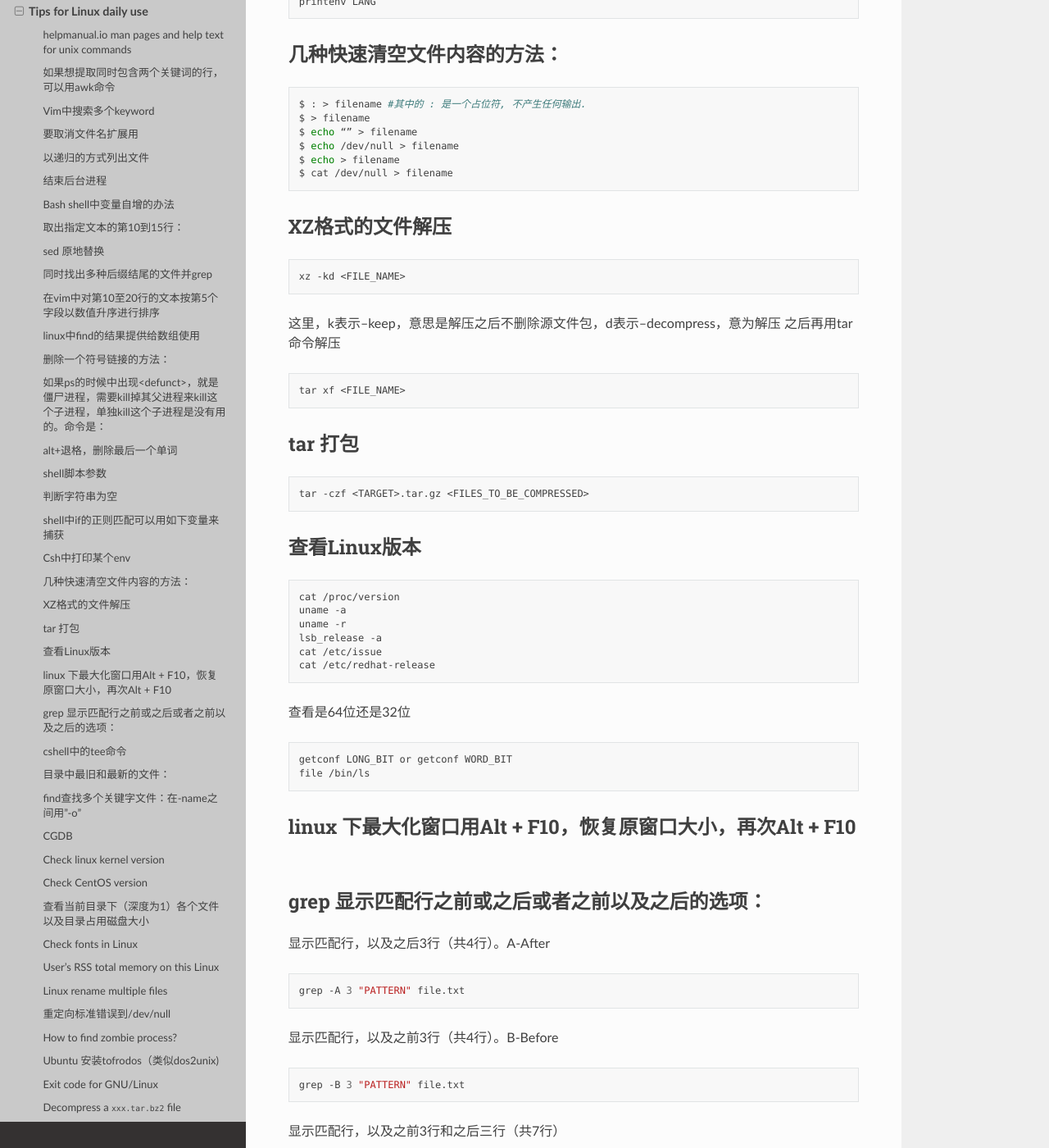
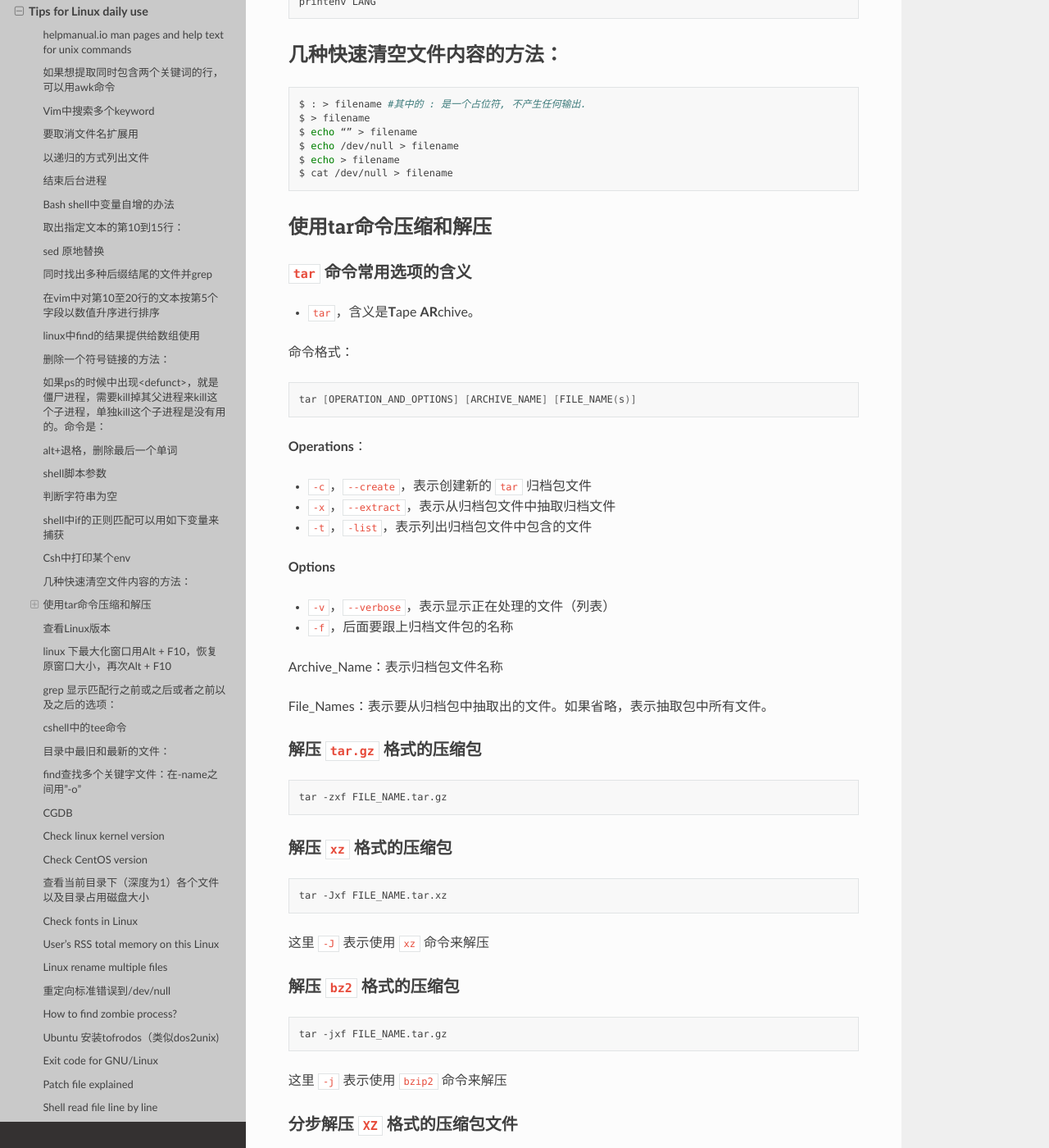
Before and after one commit to Pyrad/pyradnotes, a Sphinx documentation site: the page built from source/Linux/linuxTips.md, in a window 1280 px wide and 1400 px high, scrolled down 4331 px. Shown: the whole window at 82% size. Built offline with Sphinx 7.4.7 and the Read the Docs theme 2.0.0, drawn with Linux system fonts in a browser that asks for light colours; some of the changed text lies outside the part shown.

Commit message:
Linux Refinement for "tar" command

````diff
--- a/source/Linux/linuxTips.md
+++ b/source/Linux/linuxTips.md
@@ -235,8 +235,58 @@ $ cat /dev/null > filename
 ```
 
 
+## 使用tar命令压缩和解压
 
-## XZ格式的文件解压
+### `tar` 命令常用选项的含义
+
+- `tar`，含义是**T**ape **AR**chive。
+
+命令格式：
+
+```shell
+tar [OPERATION_AND_OPTIONS] [ARCHIVE_NAME] [FILE_NAME(s)]
+```
+
+**Operations**：
+- `-c`，`--create`，表示创建新的 `tar` 归档包文件
+- `-x`，`--extract`，表示从归档包文件中抽取归档文件
+- `-t`，`-list`，表示列出归档包文件中包含的文件
+
+**Options**
+- `-v`，`--verbose`，表示显示正在处理的文件（列表）
+- `-f`，后面要跟上归档文件包的名称
+
+Archive_Name：表示归档包文件名称
+
+File_Names：表示要从归档包中抽取出的文件。如果省略，表示抽取包中所有文件。
+
+
+
+### 解压 `tar.gz` 格式的压缩包
+
+```shell
+tar -zxf FILE_NAME.tar.gz
+```
+
+### 解压 `xz` 格式的压缩包
+
+```shell
+tar -Jxf FILE_NAME.tar.xz
+```
+
+这里 `-J` 表示使用 `xz` 命令来解压
+
+### 解压 `bz2` 格式的压缩包
+
+```shell
+tar -jxf FILE_NAME.tar.gz
+```
+
+这里 `-j` 表示使用 `bzip2` 命令来解压
+
+
+
+### 分步解压 `XZ` 格式的压缩包文件
 
 ```shell
 xz -kd <FILE_NAME>
@@ -247,9 +297,27 @@ xz -kd <FILE_NAME>
 tar xf <FILE_NAME>
 ```
 
+### 分步解压 `.tar.bz2` 格式的压缩包文件
+
+- 首先解压成一个 `.tar`格式的打包文件
+
+  ```shell
+  bzip2 -dk xxx.tar.bz2
+  ```
+
+  注意这里的`-d`表示decompress，而`-k`表示保留原先的`.bz2`文件。
+  如果不添加`-k`选项，原先的`.bz2`文件，在解压之后会被自动删除。
+
+  这个命令会生成一个对应的打包文件：`xxx.tar`
+
+- 然后再使用`tar`命令提取打包文件即可。
+
+  ```shell
+  tar -xf xxx.tar
+  ```
 
 
-## tar 打包
+### tar 打包
 
 ```shell
 tar -czf <TARGET>.tar.gz <FILES_TO_BE_COMPRESSED>
@@ -672,24 +740,6 @@ The table below provides a quick reference to error numbers, error name and thei
 
 
 
-## Decompress a `xxx.tar.bz2` file
-
-- 首先解压成一个 `.tar`格式的打包文件
-
-  ```shell
-  bzip2 -dk xxx.tar.bz2
-  ```
-
-  注意这里的`-d`表示decompress，而`-k`表示保留原先的`.bz2`文件。
-  如果不添加`-k`选项，原先的`.bz2`文件，在解压之后会被自动删除。
-
-  这个命令会生成一个对应的打包文件：`xxx.tar`
-
-- 然后再使用`tar`命令提取打包文件即可。
-
-  ```shell
-  tar -xf xxx.tar
-  ```
 
 ## Patch file explained
 
````
